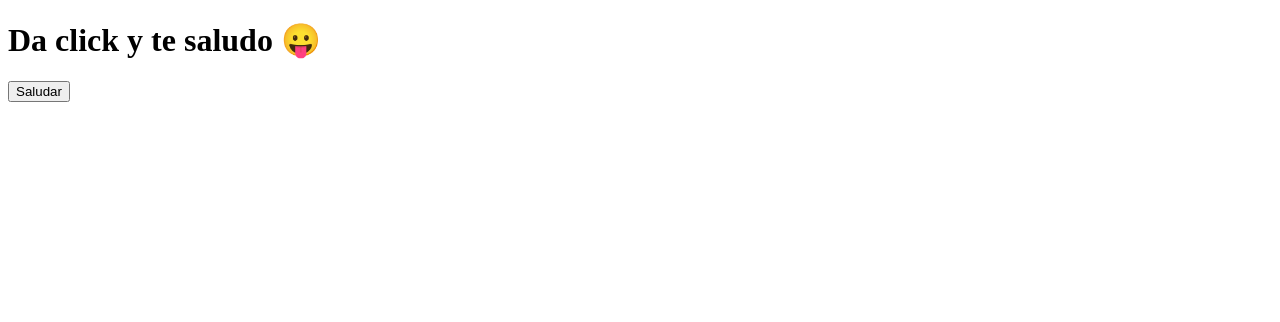
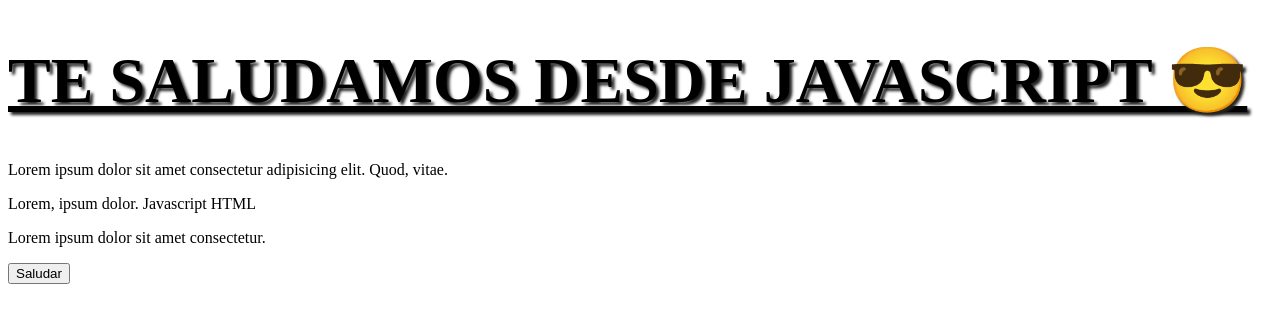
Before and after one commit to afsanchez04/33-web-a-kata_js, a plain HTML site: page 05-DOM/index.html in a window 1280 px wide. Both pictures are taken after a click on the button "Saludar". Drawn offline with Linux system fonts and the light colour scheme.

Commit message:
feat: seleccion de elementos

```diff
--- a/05-DOM/app.js
+++ b/05-DOM/app.js
@@ -2,9 +2,34 @@
 
 const titulo = document.getElementById('miTitulo')
 const btn = document.getElementById('miBtn')
+const parrafos = document.querySelector('.p-content')
 
-console.log(titulo)
-console.log(btn)
+function saludar (){
+    titulo.classList.add('superTitulo')
+    titulo.innerText = 'Te saludamos desde JavaScript 😎'
+}
+
+btn.addEventListener('click',saludar)
+
+
+
+
+
+
+
+
+
+
+
+
+
+
+
+
+
+
+
+
 
 
 //Los elementos del HTML son interpretados como objetos
--- a/05-DOM/index.html
+++ b/05-DOM/index.html
@@ -5,12 +5,18 @@
     <meta charset="UTF-8">
     <meta name="viewport" content="width=device-width, initial-scale=1.0">
     <title>Document</title>
+    <link rel="stylesheet" href="style.css">
 </head>
 
 <body>
 
-    <h1 id="miTitulo">Da click y te saludo 😛</h1>
+    <h1 id="miTitulo" class="tituloPrincipal subrayado sombra">Da click y te saludo 😛</h1>
+    <p class="p-content">Lorem ipsum dolor sit amet consectetur adipisicing elit. Quod, vitae.</p>
+    <p class="">Lorem, ipsum dolor. Javascript HTML</p>
+    <p class="p-content">Lorem ipsum dolor sit amet consectetur.</p>
     <button id="miBtn">Saludar</button>
+    <!-- Event handler -->
+    <!-- <button id="miBtn" onclick="saludar()">Saludar</button> -->
 
     <script src="./app.js"></script>
 </body>
--- /dev/null
+++ b/05-DOM/style.css
@@ -0,0 +1,8 @@
+
+
+.superTitulo{
+    text-decoration: underline;
+    text-shadow: 3px 3px 3px #232323;
+    font-size: 4em;
+    text-transform: uppercase;
+}
```
